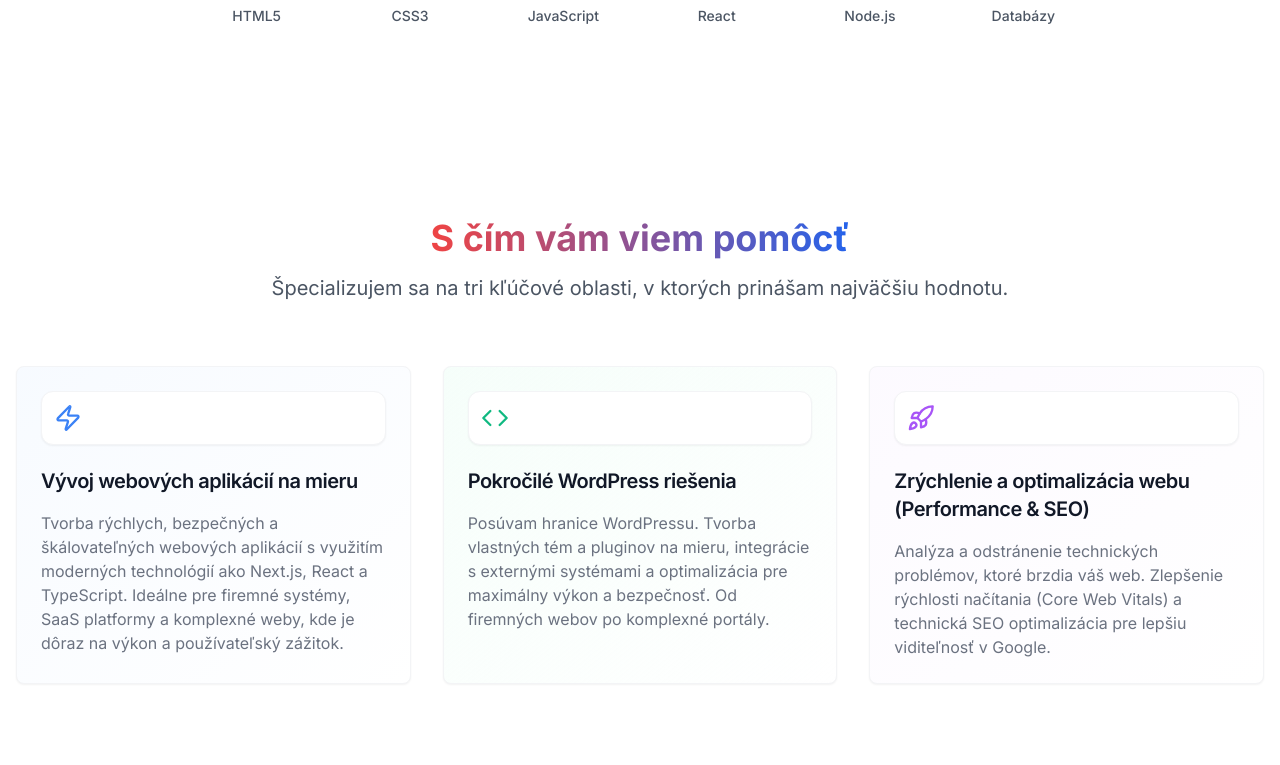
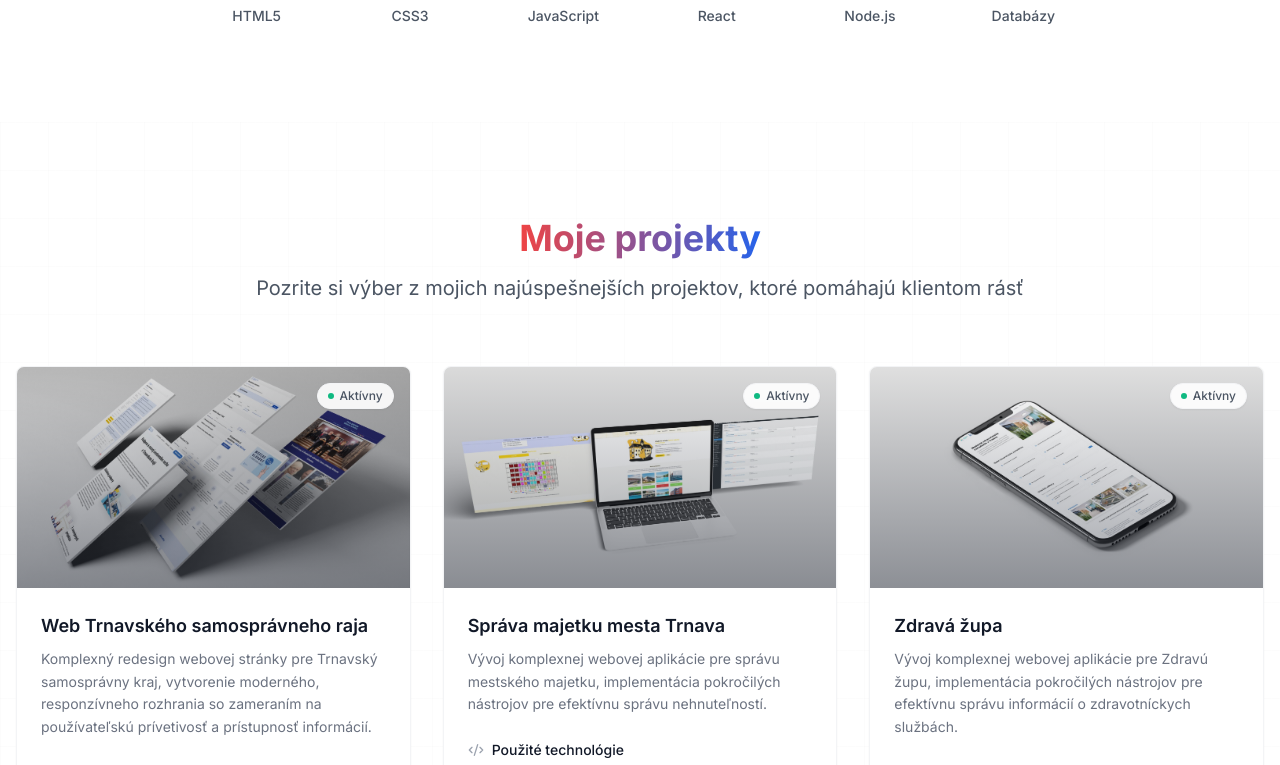
Before and after one commit to andrejsrna/andrejsrnask, a Next.js app: page /tvorba-web-stranok-pezinok in a window 1280 px wide. Shown: the part 1540-2305 px from the top of the page. Built offline with nearby package versions, Linux system fonts and the light colour scheme; no server answers.

Commit message:
Remove Services component from Pezinok page to streamline content presentation.

```diff
--- a/app/tvorba-web-stranok-pezinok/page.tsx
+++ b/app/tvorba-web-stranok-pezinok/page.tsx
@@ -1,5 +1,4 @@
 import LandingHero from "@/components/LandingHero";
-import Services from "@/components/Services"; // Upravte sekciu Služieb pre Pezinok podľa potreby
 import Contact from "@/components/Contact";
 import AboutMe from "@/components/AboutMe";
 import Testimonials from "@/components/TheySay";
@@ -38,7 +37,6 @@ export default function TvorbaWebStranokPezinok() {
     <div>
       <LandingHero />
       <AboutMe/>
-      <Services />
       <References />
       <Pricing />
       <LatestPosts />
```
